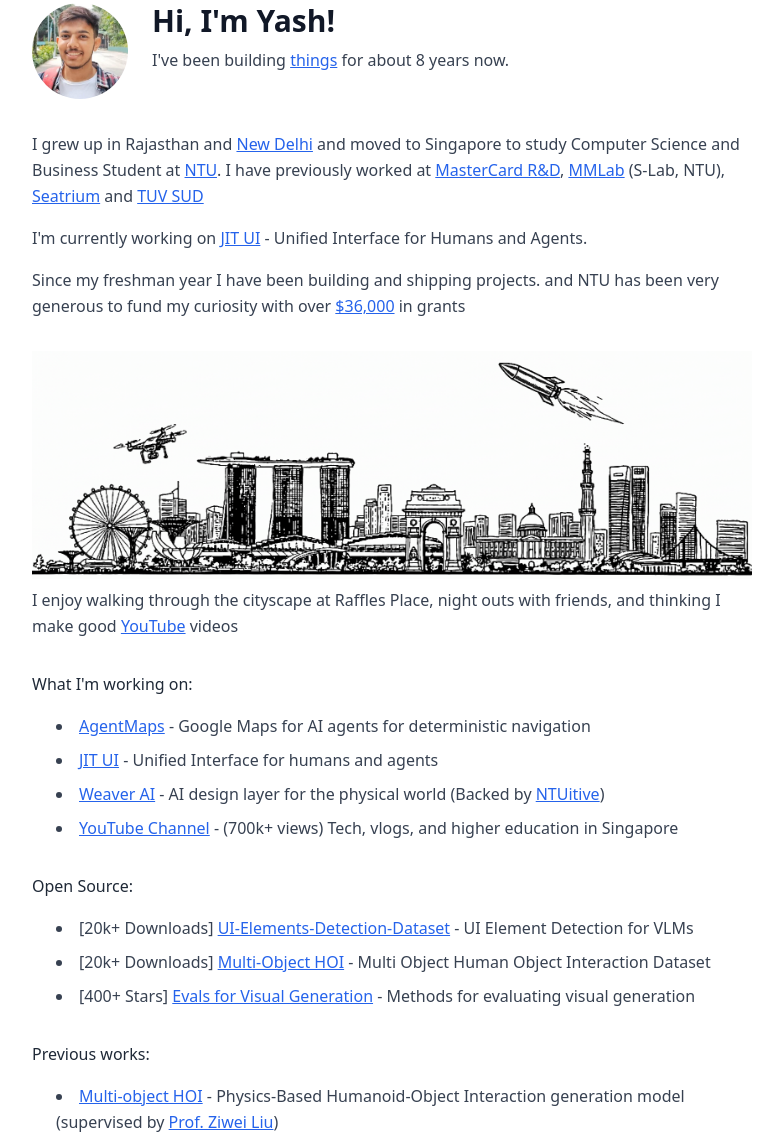
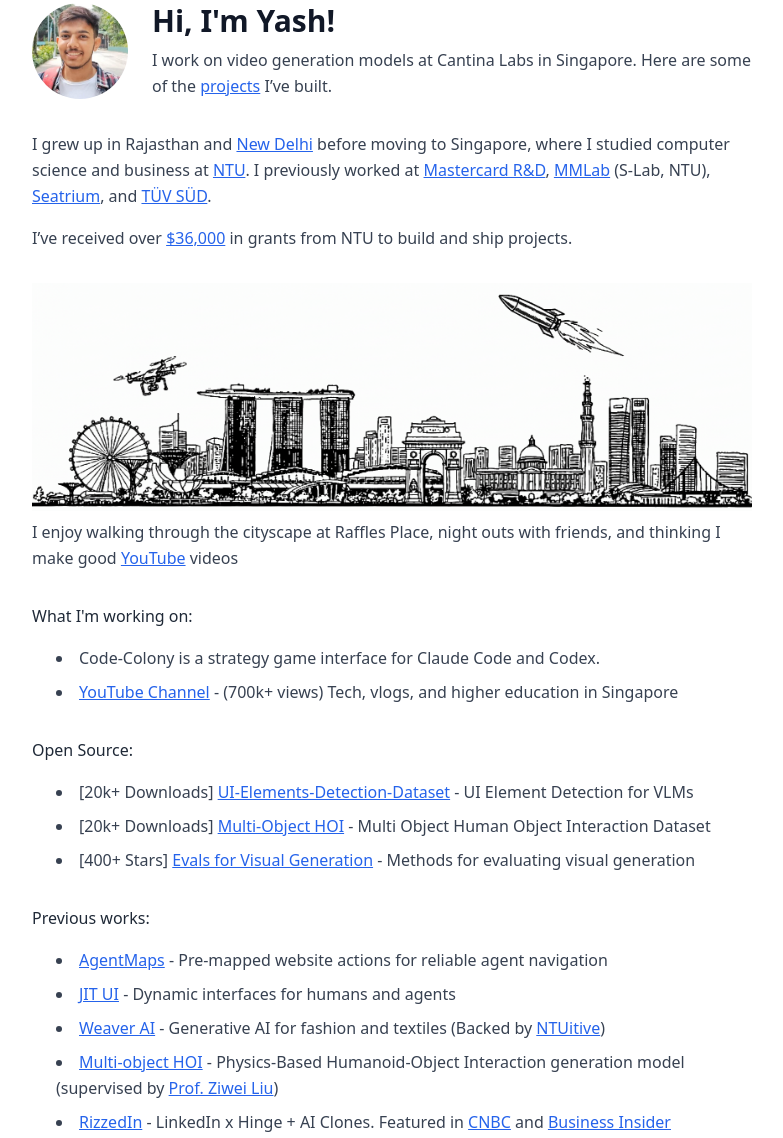
Before and after one commit to YashJain14/yashjain14.github.io, a plain HTML site: page index.html in a window 1280 px wide. Shown: the part 29-1167 px from the top of the page, without its empty margins (248-1031 px from the left). Drawn offline with nearby package versions, Linux system fonts and the light colour scheme.

Commit message:
Refresh homepage bio and projects

```diff
--- a/index.html
+++ b/index.html
@@ -20,7 +20,7 @@
             <div>
                 <h2 class="text-3xl font-semibold mb-2">Hi, I'm Yash!</h2>
                 <p class="text-gray-700">
-                    I've been building <a href="#projects" class="text-blue-600 underline cursor-pointer">things</a> for about 8 years now.
+                    I work on video generation models at Cantina Labs in Singapore. Here are some of the <a href="#projects" class="text-blue-600 underline cursor-pointer">projects</a> I’ve built.
                 </p>
 
             </div>
@@ -36,14 +36,11 @@
             </div> -->
 
             <p class="text-gray-700">
-                I grew up in Rajasthan and <a href="https://dpsrkp.net/" class="text-blue-600 underline" target="_blank">New Delhi</a> and moved to Singapore to study Computer Science and Business Student at <a href="https://www.ntu.edu.sg/" class="text-blue-600 underline" target="_blank">NTU</a>. I have previously worked at <a href="https://www.mastercard.com/us/en/innovation/explore-with-us/research-development.html" class="text-blue-600 underline" target="_blank">MasterCard R&D</a>, <a href="https://www.mmlab-ntu.com/" class="text-blue-600 underline" target="_blank">MMLab</a> (S-Lab, NTU), <a href="https://seatrium.com/" class="text-blue-600 underline" target="_blank">Seatrium</a> and <a href="https://www.tuvsud.com/" class="text-blue-600 underline" target="_blank">TUV SUD</a>
-            </p>
-            <p class="text-gray-700">
-                I'm currently working on <a href="https://jitui.ai" class="text-blue-600 underline" target="_blank">JIT UI</a> - Unified Interface for Humans and Agents.
+                I grew up in Rajasthan and <a href="https://dpsrkp.net/" class="text-blue-600 underline" target="_blank">New Delhi</a> before moving to Singapore, where I studied computer science and business at <a href="https://www.ntu.edu.sg/" class="text-blue-600 underline" target="_blank">NTU</a>. I previously worked at <a href="https://www.mastercard.com/us/en/innovation/explore-with-us/research-development.html" class="text-blue-600 underline" target="_blank">Mastercard R&D</a>, <a href="https://www.mmlab-ntu.com/" class="text-blue-600 underline" target="_blank">MMLab</a> (S-Lab, NTU), <a href="https://seatrium.com/" class="text-blue-600 underline" target="_blank">Seatrium</a>, and <a href="https://www.tuvsud.com/" class="text-blue-600 underline" target="_blank">TÜV SÜD</a>.
             </p>
 
             <p class="text-gray-700">
-                Since my freshman year I have been building and shipping projects. and NTU has been very generous to fund my curiosity with over <a href="https://www.ntuitive.sg/" class="text-blue-600 underline" target="_blank">$36,000</a> in grants
+                I’ve received over <a href="https://www.ntuitive.sg/" class="text-blue-600 underline" target="_blank">$36,000</a> in grants from NTU to build and ship projects.
             </p>
         </div>
 
@@ -66,17 +63,7 @@
     <p class="text-gray-800 mb-4">What I'm working on:</p>
     <ul class="space-y-2 mb-8 ml-6 list-disc list-inside">
         <li class="text-gray-700">
-            <a href="https://agentmaps.dev" class="text-blue-600 underline" target="_blank">AgentMaps</a> -
-            Google Maps for AI agents for deterministic navigation
-        </li>
-        <li class="text-gray-700">
-            <a href="https://jitui.ai" class="text-blue-600 underline" target="_blank">JIT UI</a> -
-            Unified Interface for humans and agents
-        </li>
-
-        <li class="text-gray-700">
-            <a href="https://weaverai.in/" class="text-blue-600 underline" target="_blank">Weaver AI</a> -
-            AI design layer for the physical world (Backed by <a href="https://www.ntuitive.sg/" class="text-blue-600 underline" target="_blank">NTUitive</a>)
+            Code-Colony is a strategy game interface for Claude Code and Codex.
         </li>
         <li class="text-gray-700">
             <a href="https://www.youtube.com/YashChopra1411" class="text-blue-600 underline" target="_blank">YouTube Channel</a> -
@@ -104,6 +91,18 @@
     <!-- Previous Works -->
     <p class="text-gray-800 mb-4">Previous works:</p>
     <ul class="space-y-2 mb-12 ml-6 list-disc list-inside">
+        <li class="text-gray-700">
+            <a href="https://agentmaps.dev" class="text-blue-600 underline" target="_blank">AgentMaps</a> -
+            Pre-mapped website actions for reliable agent navigation
+        </li>
+        <li class="text-gray-700">
+            <a href="https://jitui.ai" class="text-blue-600 underline" target="_blank">JIT UI</a> -
+            Dynamic interfaces for humans and agents
+        </li>
+        <li class="text-gray-700">
+            <a href="https://weaverai.in/" class="text-blue-600 underline" target="_blank">Weaver AI</a> -
+            Generative AI for fashion and textiles (Backed by <a href="https://www.ntuitive.sg/" class="text-blue-600 underline" target="_blank">NTUitive</a>)
+        </li>
                 <li class="text-gray-700">
             <a href="https://github.com/YashJain14/" class="text-blue-600 underline" target="_blank">Multi-object HOI</a> -
             Physics-Based Humanoid-Object Interaction generation model (supervised by <a href="https://liuziwei7.github.io/" class="text-blue-600 underline" target="_blank">Prof. Ziwei Liu</a>)
```
